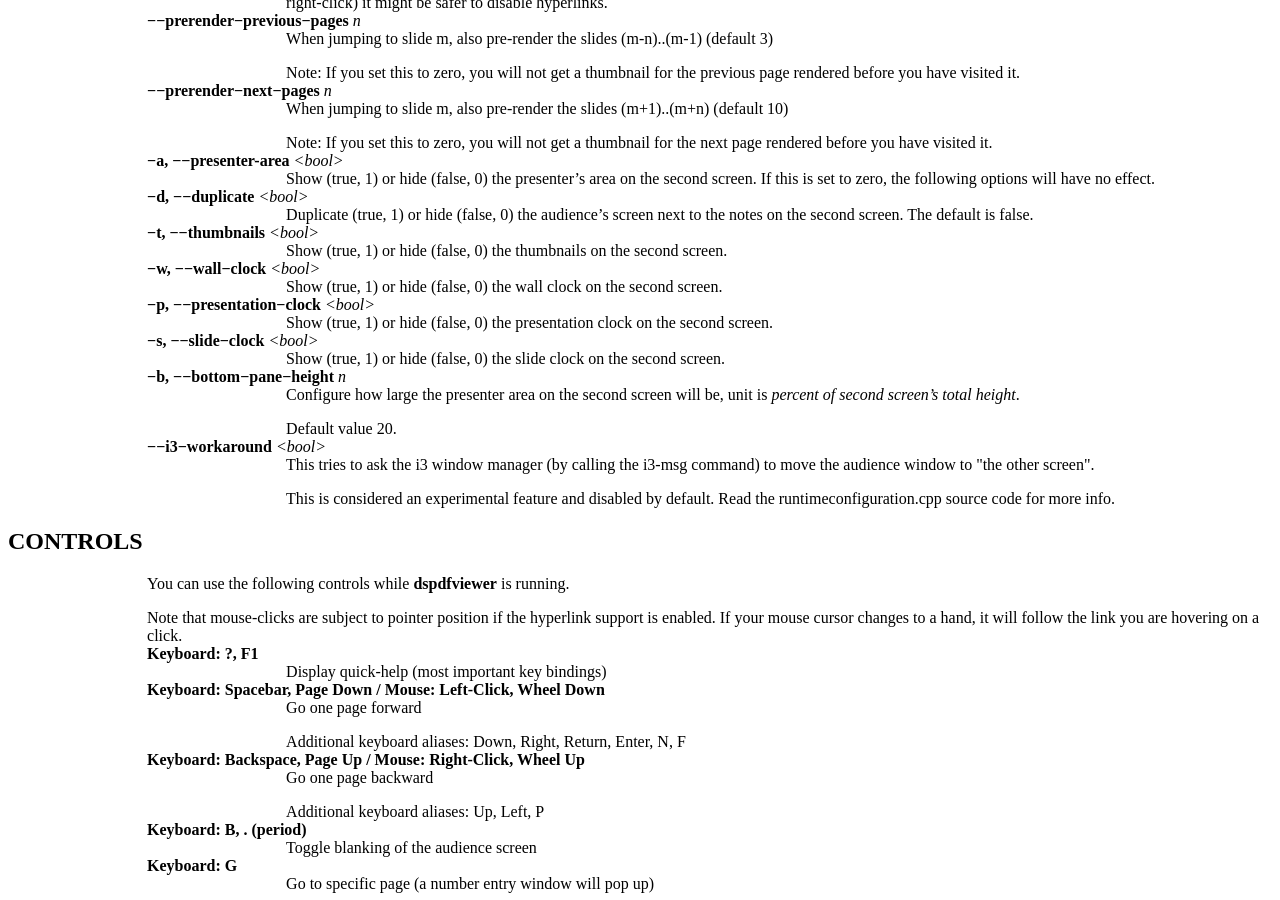
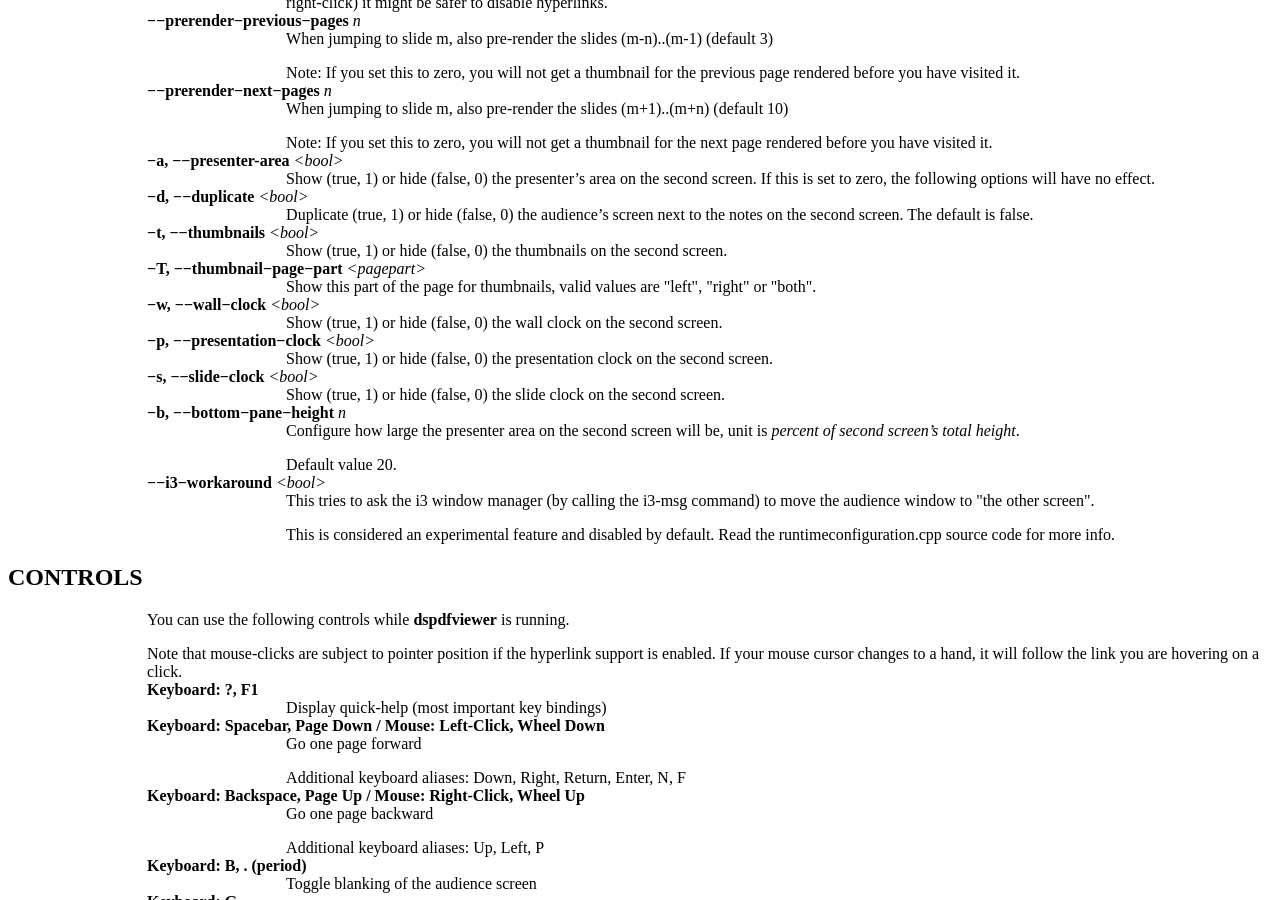
Before and after one commit to dannyedel/dspdfviewer, a Jekyll site: the page manpage.html, which Jekyll copies as it is, in a window 1280 px wide and 900 px high, scrolled down 1497 px. Built offline with Jekyll 4.4.1, drawn with Linux system fonts in a browser that asks for light colours; Markdown is read by kramdown in place of the engine named in the settings.

Commit message:
update manpage

```diff
--- a/manpage.html
+++ b/manpage.html
@@ -1,5 +1,5 @@
 <!-- Creator     : groff version 1.22.3 -->
-<!-- CreationDate: Mon Sep 21 15:26:30 2015 -->
+<!-- CreationDate: Sat Jan 16 10:14:00 2016 -->
 <!DOCTYPE html PUBLIC "-//W3C//DTD HTML 4.01 Transitional//EN"
 "http://www.w3.org/TR/html4/loose.dtd">
 <html>
@@ -234,6 +234,14 @@
 <p style="margin-left:22%;">Show (true, 1) or hide (false,
 0) the thumbnails on the second screen.</p>
 
+<p style="margin-left:11%;"><b>&minus;T,
+&minus;&minus;thumbnail&minus;page&minus;part</b>
+<i>&lt;pagepart&gt;</i></p>
+
+<p style="margin-left:22%;">Show this part of the page for
+thumbnails, valid values are &quot;left&quot;,
+&quot;right&quot; or &quot;both&quot;.</p>
+
 <p style="margin-left:11%;"><b>&minus;w,
 &minus;&minus;wall&minus;clock</b> <i>&lt;bool&gt;</i></p>
 
```
